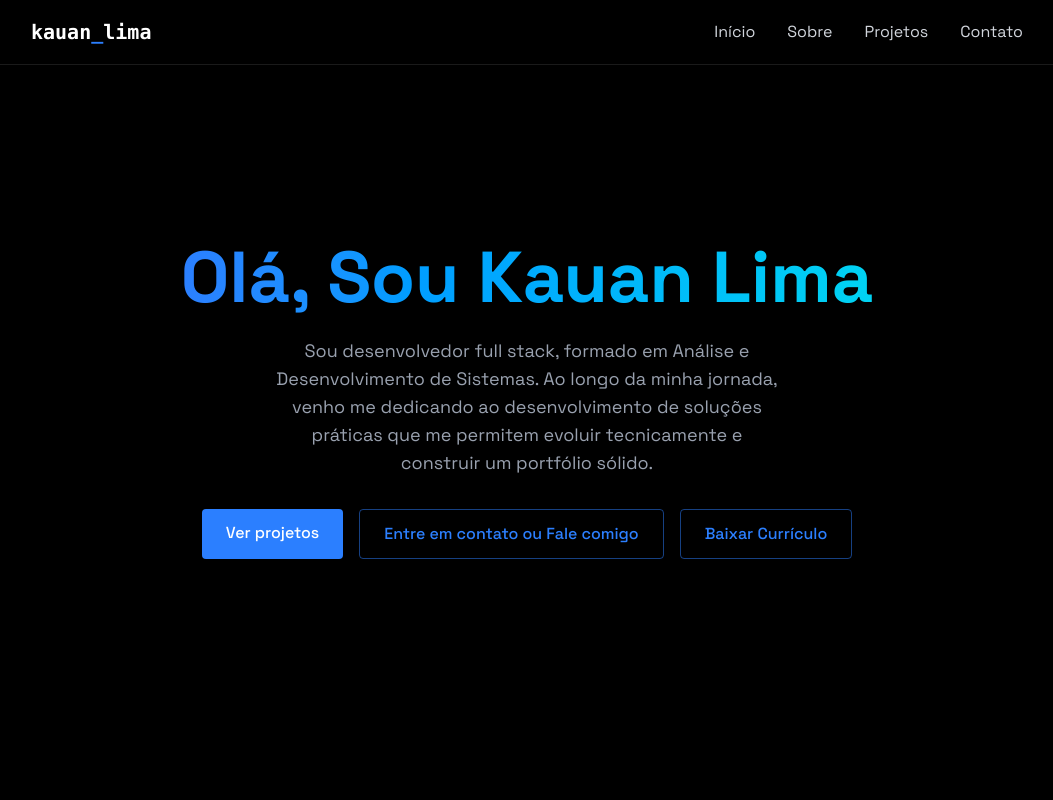
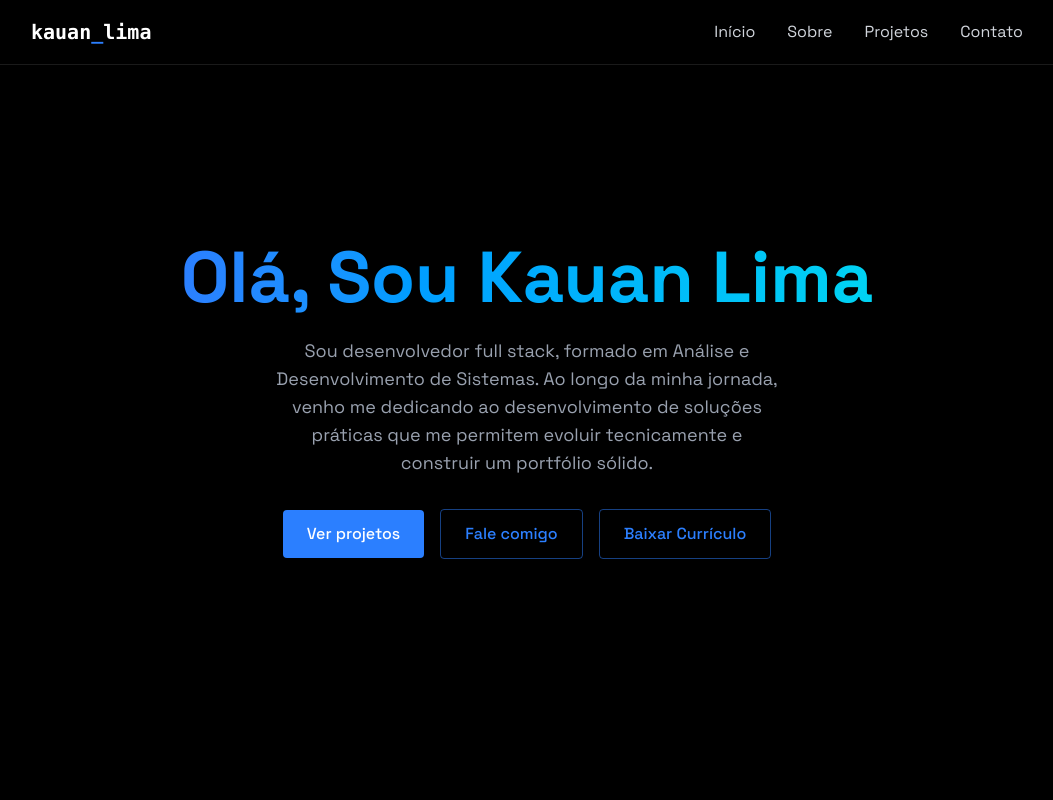
Before and after one commit to kauannlima/portfolio_kauan, a React (Vite) app: page / in a window 1280 px wide. Shown: the top 800 px of the page, without its empty margins (113-1166 px from the left). Built offline with nearby package versions, Linux system fonts and the light colour scheme.

Commit message:
Atualizar o Home.jsx

```diff
--- a/src/components/sections/Home.jsx
+++ b/src/components/sections/Home.jsx
@@ -18,26 +18,28 @@ export const Home = () => {
             desenvolvimento de soluções práticas que me permitem evoluir
             tecnicamente e construir um portfólio sólido.
           </p>
-          <div className="flex justify-center space-x-4">
+        <div className="flex flex-col md:flex-row justify-center items-center gap-4">
   <a
     href="#projects"
     className="bg-blue-500 text-white py-3 px-6 rounded font-medium transition relative overflow-hidden
-            hover:-translate-y-0.5 hover:shadow-[0_0_15px_rgba(59,130,246,0.4)]"
+    hover:-translate-y-0.5 hover:shadow-[0_0_15px_rgba(59,130,246,0.4)] text-center w-full md:w-auto"
   >
     Ver projetos
   </a>
+
   <a
     href="#contact"
     className="border border-blue-500/50 text-blue-500 py-3 px-6 rounded font-medium transition-all duration-200
-            hover:-translate-y-0.5 hover:shadow-[0_0_15px_rgba(59,130,246,0.2)] hover:bg-blue-500/50"
+    hover:-translate-y-0.5 hover:shadow-[0_0_15px_rgba(59,130,246,0.2)] hover:bg-blue-500/50 text-center w-full md:w-auto"
   >
-              Entre em contato ou Fale comigo
+    Fale comigo
   </a>
+
   <a
     href="/Kauan-Lima-Curriculo-Dev-BackEnd.pdf"
     download
     className="border border-blue-500/50 text-blue-500 py-3 px-6 rounded font-medium transition-all duration-200
-            hover:-translate-y-0.5 hover:shadow-[0_0_15px_rgba(59,130,246,0.2)] hover:bg-blue-500/50"
+    hover:-translate-y-0.5 hover:shadow-[0_0_15px_rgba(59,130,246,0.2)] hover:bg-blue-500/50 text-center w-full md:w-auto"
   >
     Baixar Currículo
   </a>
```
Lines whose indentation alone changed are shown as unchanged.
